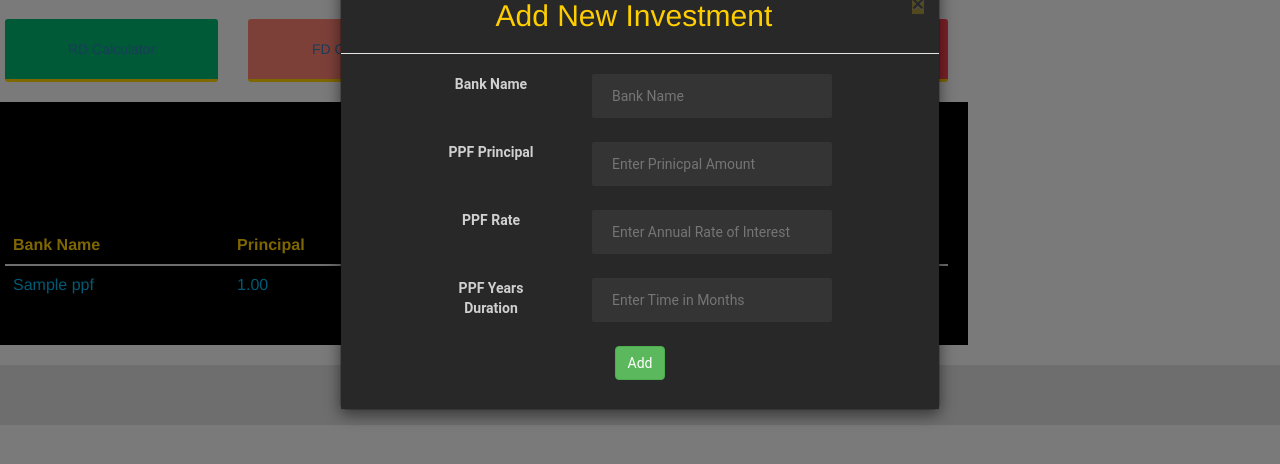
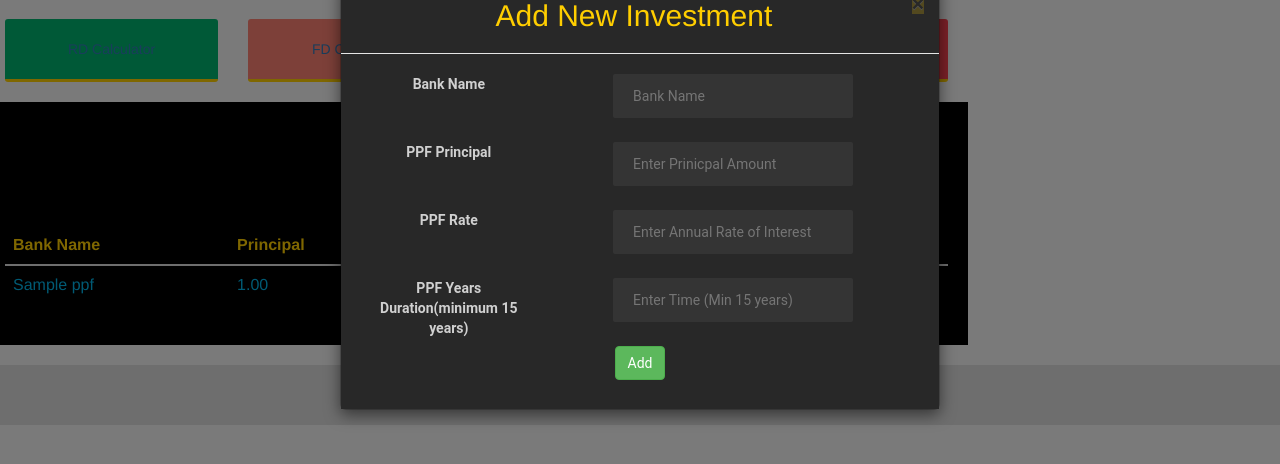
Before and after one commit to amandeep-nehra/financial-calculator-dbms-miniproject, a PHP site: page /ppfcal.php in a window 1280 px wide, after a click on "Add PPF New Investment Plan". Shown: the part 51-515 px from the top of the page. Run offline with PHP 8.4, Linux system fonts and the light colour scheme; the visitor is signed in with stand-in values (Sample User, id 1); tables that the repository leaves empty or names only in its code hold one stand-in row (values such as "Sample post").

Commit message:
Update ppfcal.php

```diff
--- a/ppfcal.php
+++ b/ppfcal.php
@@ -106,10 +106,10 @@ $res = $conn->query($sql);
                                         </div>
                                         <div class="form-group pt-20">
                                             <div class="col-sm-4">
-                                                <label for="ppf_year" class="pr-10"> PPF Years Duration </label>
+                                                <label for="ppf_year" class="pr-10"> PPF Years Duration(minimum 15 years) </label>
                                             </div>
                                             <div class="col-sm-8">
-                                                <input name="ppf_year" type="number" step="any" class="login-input" placeholder="Enter Time in Months" id="ppfYear" required>
+                                                <input name="ppf_year" type="number" step="any" class="login-input" placeholder="Enter Time (Min 15 years)" id="ppfYear" required>
                                             </div>
                                         </div>
                                         <div class="form-group" style="text-align: center;">
```
